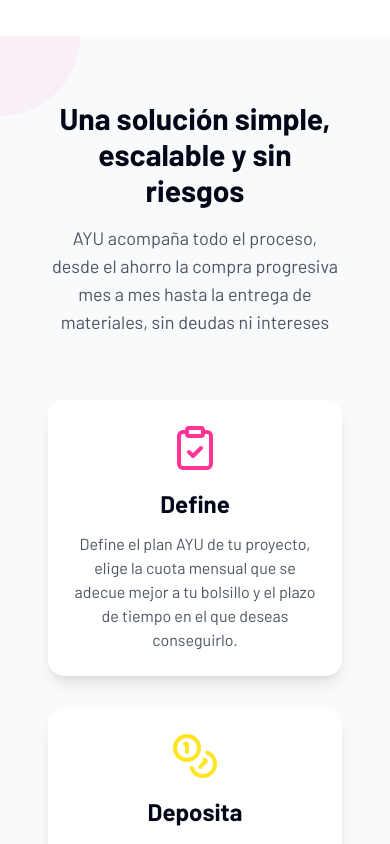
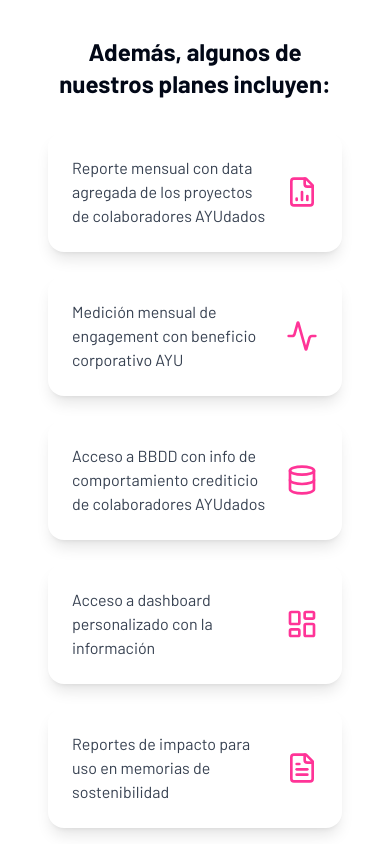
Before and after one commit to JoacoMaurtuaDiban/ayu-ventaja-competitiva-web, a React (Vite) app: page / in a window 390 px wide. Shown: the part 5460-6304 px from the top of the page. Built offline with nearby package versions, Linux system fonts and the light colour scheme.

Commit message:
feat: Add new sub-section to PlansSection
Adds a new sub-section with mini-cards to the PlansSection, displaying additional plan features. Includes responsive grid layout, card styling, and a footer text.

```diff
--- a/src/components/PlansSection.tsx
+++ b/src/components/PlansSection.tsx
@@ -1,5 +1,5 @@
 import React, { useRef, useEffect, useState } from 'react';
-import { Check } from 'lucide-react';
+import { Check, FileChartColumn, Activity, Database, LayoutDashboard, FileText, User } from 'lucide-react';
 
 const collaboratorBenefits = [
   'Compra progresiva sin deuda',
@@ -44,6 +44,33 @@ const plans = [
     name: 'EMPRESARIAL',
     description: 'Hecho a medida, cocreamos el plan para tu empresa',
     features: []
+  }
+];
+
+const additionalBenefits = [
+  {
+    text: "Reporte mensual con data agregada de los proyectos de colaboradores AYUdados",
+    icon: FileChartColumn
+  },
+  {
+    text: "Medición mensual de engagement con beneficio corporativo AYU",
+    icon: Activity
+  },
+  {
+    text: "Acceso a BBDD con info de comportamiento crediticio de colaboradores AYUdados",
+    icon: Database
+  },
+  {
+    text: "Acceso a dashboard personalizado con la información",
+    icon: LayoutDashboard
+  },
+  {
+    text: "Reportes de impacto para uso en memorias de sostenibilidad",
+    icon: FileText
+  },
+  {
+    text: "Asesores AYU dedicados a colaboradores AYUdados y a la empresa",
+    icon: User
   }
 ];
 
@@ -125,6 +152,36 @@ const PlansSection = () => {
             ))}
           </div>
         </div>
+
+        {/* New Additional Benefits Subsection */}
+        <div className="mt-16">
+          <h3 className="text-2xl font-bold text-center mb-8">
+            Además, algunos de nuestros planes incluyen:
+          </h3>
+
+          <div className="grid grid-cols-1 md:grid-cols-2 lg:grid-cols-3 gap-6 max-w-6xl mx-auto">
+            {additionalBenefits.map((benefit, index) => {
+              const IconComponent = benefit.icon;
+              return (
+                <div
+                  key={index}
+                  className={`bento-card flex items-center space-x-4 opacity-0 ${
+                    isVisible ? `animate-fade-in-delay-${index % 3}` : ''
+                  }`}
+                >
+                  <p className="flex-1 text-gray-700">{benefit.text}</p>
+                  <div className="flex-shrink-0">
+                    <IconComponent className="h-8 w-8 text-ayu-pink" />
+                  </div>
+                </div>
+              );
+            })}
+          </div>
+
+          <p className="text-center text-sm text-gray-600 italic mt-8">
+            *Beneficios sujetos al tipo de plan, para más información contáctanos.
+          </p>
+        </div>
       </div>
     </section>
   );
```
